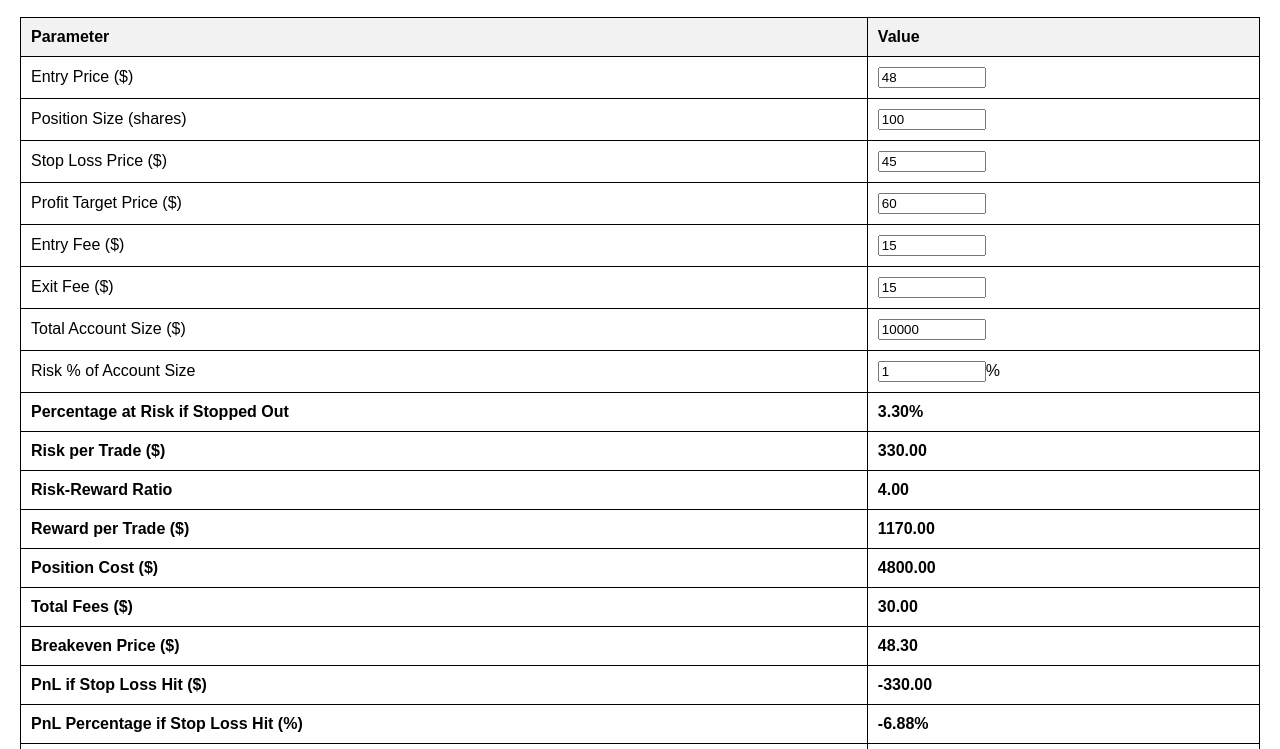
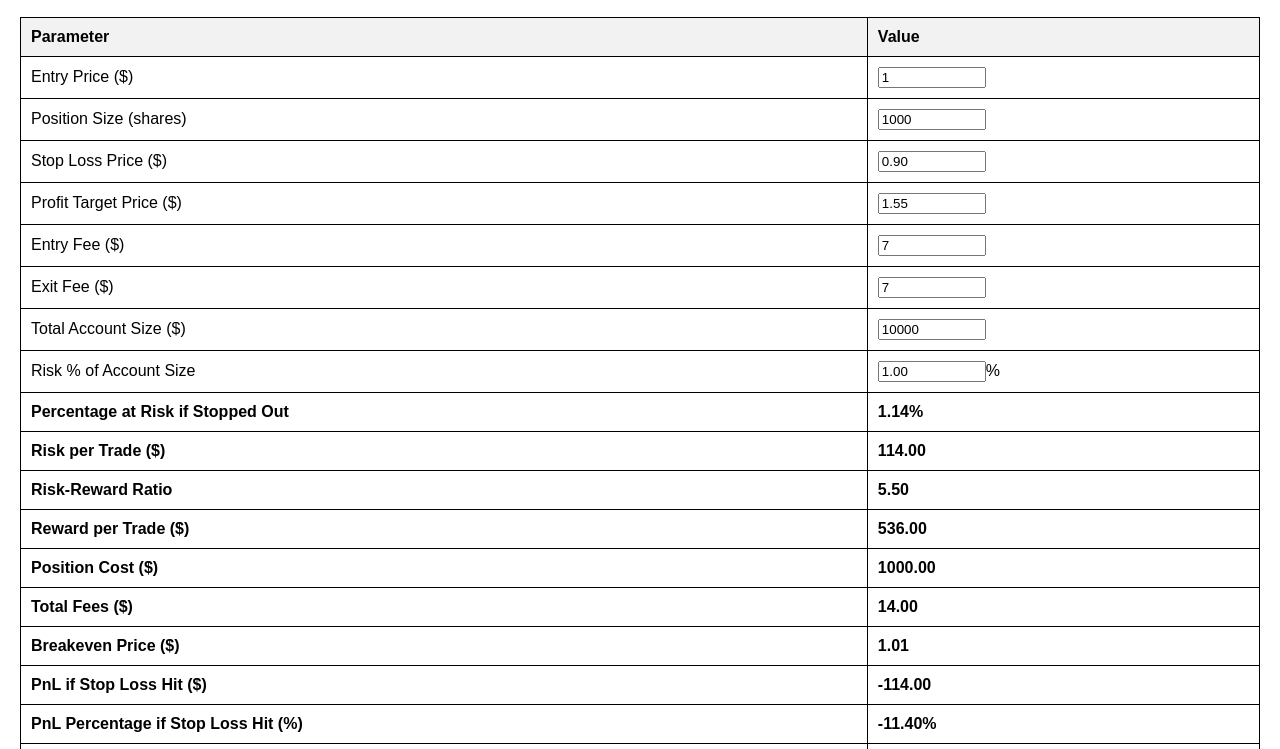
Before and after one commit to monkr33t/monkr33t.github.io, a plain HTML site: page trading-analysis/test.html in a window 1280 px wide. Shown: the part 51-800 px from the top of the page. Drawn offline with Linux system fonts and the light colour scheme.

Commit message:
Update test.html

```diff
--- a/trading-analysis/test.html
+++ b/trading-analysis/test.html
@@ -84,27 +84,27 @@
         </tr>
         <tr>
             <td>Entry Price ($)</td>
-            <td><input type="number" id="entryPrice" value="48" step="0.01" oninput="calculateValues()"></td>
+            <td><input type="number" id="entryPrice" value="1" step="0.01" oninput="calculateValues()"></td>
         </tr>
         <tr>
             <td>Position Size (shares)</td>
-            <td><input type="number" id="positionSize" value="100" step="1" oninput="calculateValues()"></td>
+            <td><input type="number" id="positionSize" value="1000" step="1" oninput="calculateValues()"></td>
         </tr>
         <tr>
             <td>Stop Loss Price ($)</td>
-            <td><input type="number" id="stopLossPrice" value="45" step="0.01" oninput="calculateValues()"></td>
+            <td><input type="number" id="stopLossPrice" value="0.90" step="0.01" oninput="calculateValues()"></td>
         </tr>
         <tr>
             <td>Profit Target Price ($)</td>
-            <td><input type="number" id="profitTargetPrice" value="60" step="0.01" oninput="calculateValues()"></td>
+            <td><input type="number" id="profitTargetPrice" value="1.55" step="0.01" oninput="calculateValues()"></td>
         </tr>
         <tr>
             <td>Entry Fee ($)</td>
-            <td><input type="number" id="entryFee" value="15" step="0.01" oninput="calculateValues()"></td>
+            <td><input type="number" id="entryFee" value="7" step="0.01" oninput="calculateValues()"></td>
         </tr>
         <tr>
             <td>Exit Fee ($)</td>
-            <td><input type="number" id="exitFee" value="15" step="0.01" oninput="calculateValues()"></td>
+            <td><input type="number" id="exitFee" value="7" step="0.01" oninput="calculateValues()"></td>
         </tr>
         <tr>
             <td>Total Account Size ($)</td>
@@ -112,7 +112,7 @@
         </tr>
         <tr>
             <td>Risk % of Account Size</td>
-            <td><input type="number" id="riskPercent" value="1" step="0.01" oninput="calculateValues()">%</td>
+            <td><input type="number" id="riskPercent" value="1.00" step="0.01" oninput="calculateValues()">%</td>
         </tr>
         <tr>
             <td><b>Percentage at Risk if Stopped Out</b></td>
```
